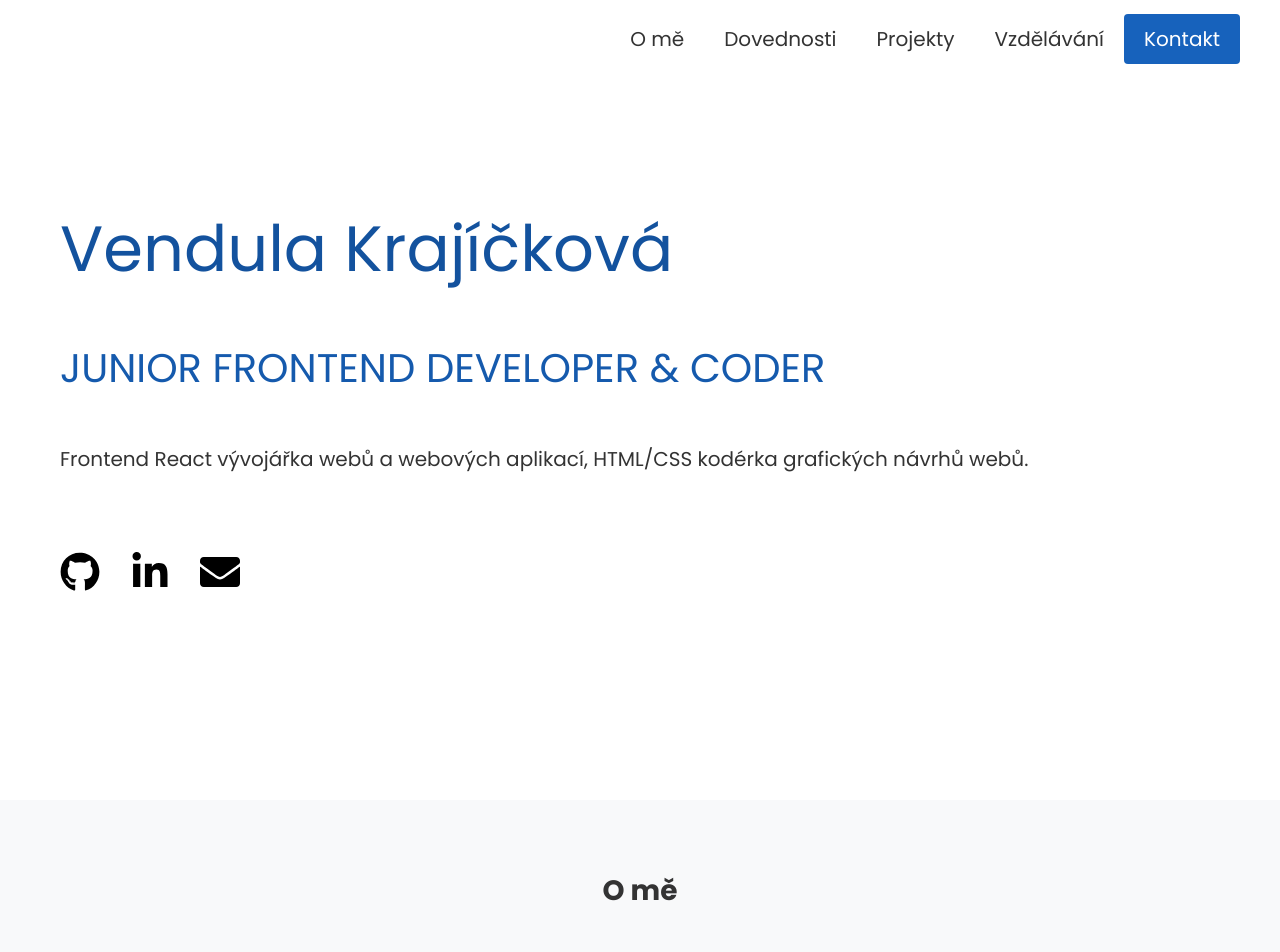
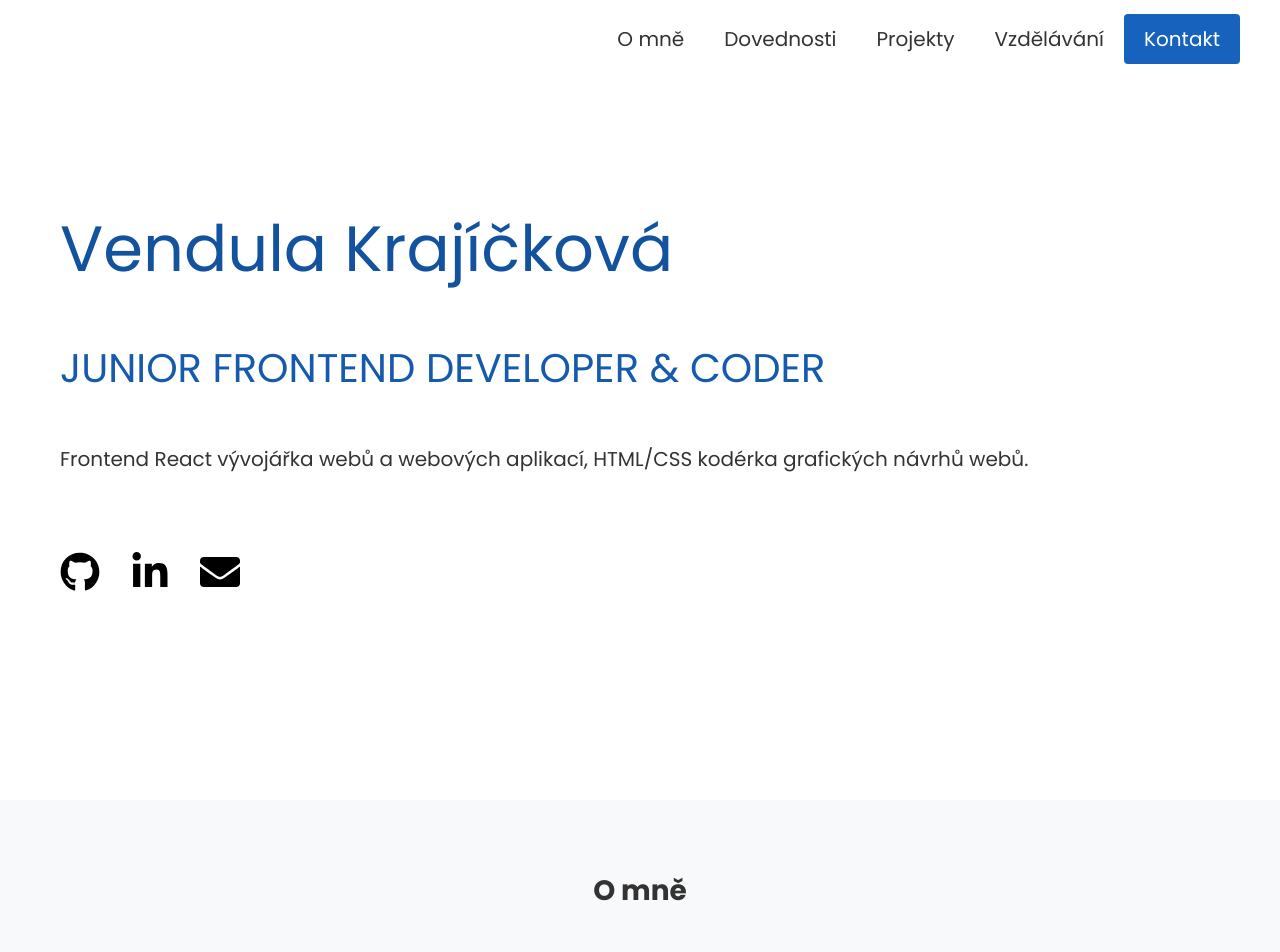
Before and after one commit to wendykr/MY-SITE, a React (Vite) app: page / in a window 1280 px wide. Shown: the top 952 px of the page. Built offline with nearby package versions, Linux system fonts and the light colour scheme.

Commit message:
correction text

```diff
--- a/src/components/About/About.jsx
+++ b/src/components/About/About.jsx
@@ -14,7 +14,7 @@ export const About = () => {
 
   return (
     <section id="about" className="about">
-      <h2 className="title">O mě</h2>
+      <h2 className="title">O mně</h2>
       <h3 className="about__subtitle">Kdo jsem?</h3>
       <p className="about__text">Junior s pokročilými <Link className="link-anchor"
         to="#skills"
--- a/src/components/Header/Header.jsx
+++ b/src/components/Header/Header.jsx
@@ -66,7 +66,7 @@ export const Header = () => {
             <Link
               to="#about"
               onClick={() => handleClick("about")}
-              aria-label="Přejít na sekci 'O mě'"
+              aria-label="Přejít na sekci 'O mně'"
             ><FaAngleDoubleDown className="header__icon--down" alt="Ikona scroll down" />
             </Link>
           )
--- a/src/components/Header/Header.scss
+++ b/src/components/Header/Header.scss
@@ -1,10 +1,10 @@
 .header {
   margin: 0 auto;
-  max-width: 730px;
+  max-width: 740px;
   text-align: left;
   position: relative;
 
-  @media (min-width: 730px) {
+  @media (min-width: 740px) {
     max-width: 960px;
     min-height: 100vh;
     display: flex;
@@ -14,6 +14,10 @@
 
   @media (min-width: 1024px) {
     max-width: 1440px;
+  }
+
+  @media (min-width: 2048px) {
+    min-height: auto;
   }
 
   &__cover {
@@ -31,7 +35,7 @@
     justify-content: space-between;
     height: 100%;
 
-    @media (min-width: 730px) {
+    @media (min-width: 740px) {
       margin: 50px 0;
       padding: 20px 60px 40px 60px;
       text-align: left;
@@ -91,7 +95,7 @@
     justify-content: center;
     list-style: none;
 
-    @media (min-width: 730px) {
+    @media (min-width: 740px) {
       margin-top: 50px;
       justify-content: start;
     }
@@ -123,7 +127,7 @@
     &--down {
       display: none;
 
-      @media (min-width: 730px) {
+      @media (min-width: 740px) {
         margin: 0 auto;
         padding: 20px;
         width: 80px;
--- a/src/components/Navigation/Navigation.scss
+++ b/src/components/Navigation/Navigation.scss
@@ -3,7 +3,7 @@
   color: #ffffff;
   text-align: center;
 
-  @media (min-width: 730px) {
+  @media (min-width: 740px) {
     max-width: 960px;
   }
 
@@ -16,7 +16,7 @@
   width: 100%;
   background-color: #13529e;
 
-    @media (min-width: 730px) {
+    @media (min-width: 740px) {
       background-color: #ffffff;
       position: absolute;
     }
--- a/src/constants/linkMenu.js
+++ b/src/constants/linkMenu.js
@@ -1,7 +1,7 @@
 export const linkMenuData = [
   {
     id: 1,
-    name: 'O mě',
+    name: 'O mně',
     url: 'about',
   },
   {
```
Also changed, not shown: src/components/NavigationItem/NavigationItem.scss (+6 -6 lines), src/components/NavigationList/NavigationList.scss (+4 -4 lines).
